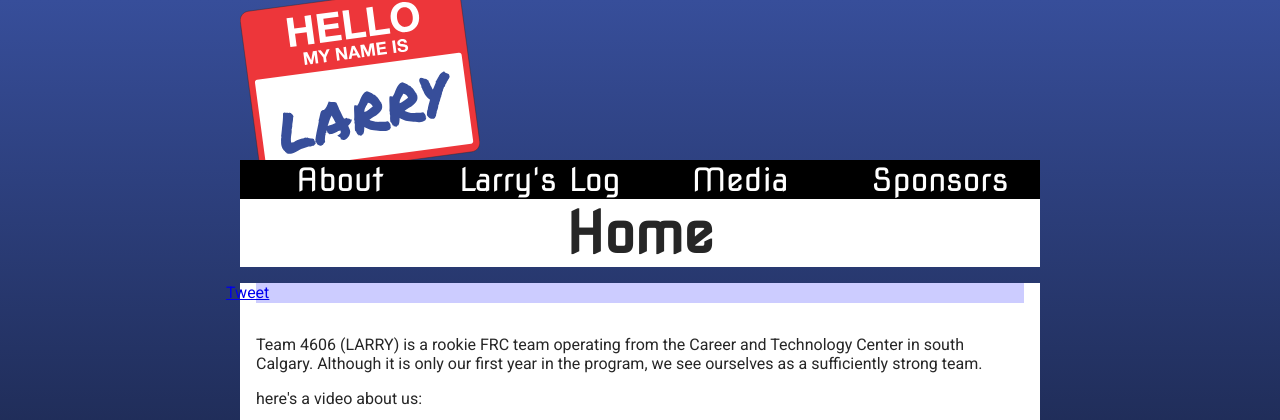
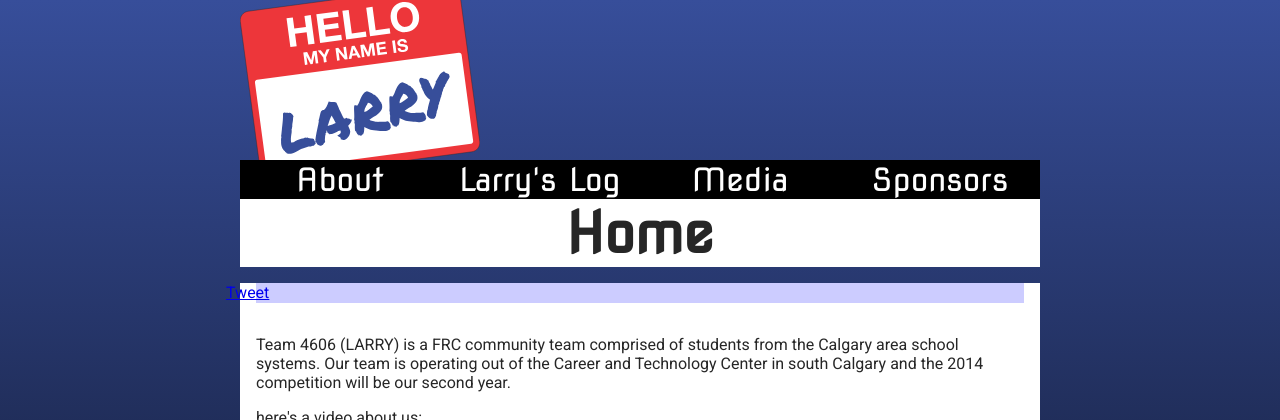
Before and after one commit to SiliconClaymore/siliconclaymore.github.io, a Jekyll site: the page built from index.html, in a window 1280 px wide, cut to the strip 0-420 px from the top of the page. Built offline with Jekyll 4.4.1, drawn with Linux system fonts in a browser that asks for light colours; comment, search, counter and statistics services are not loaded.

Commit message:
change home message

```diff
--- a/index.html
+++ b/index.html
@@ -3,7 +3,7 @@ layout: default
 title: Home
 ---
 <p>
-	Team 4606 (LARRY) is a rookie FRC team operating from the Career and Technology Center in south Calgary. Although it is only our first year in the program, we see ourselves as a sufficiently strong team.
+	Team 4606 (LARRY) is a FRC community team comprised of students from the Calgary area school systems. Our team is operating out of the Career and Technology Center in south Calgary and the 2014 competition will be our second year.
 </p>
 <p>
 	here's a video about us:
```
